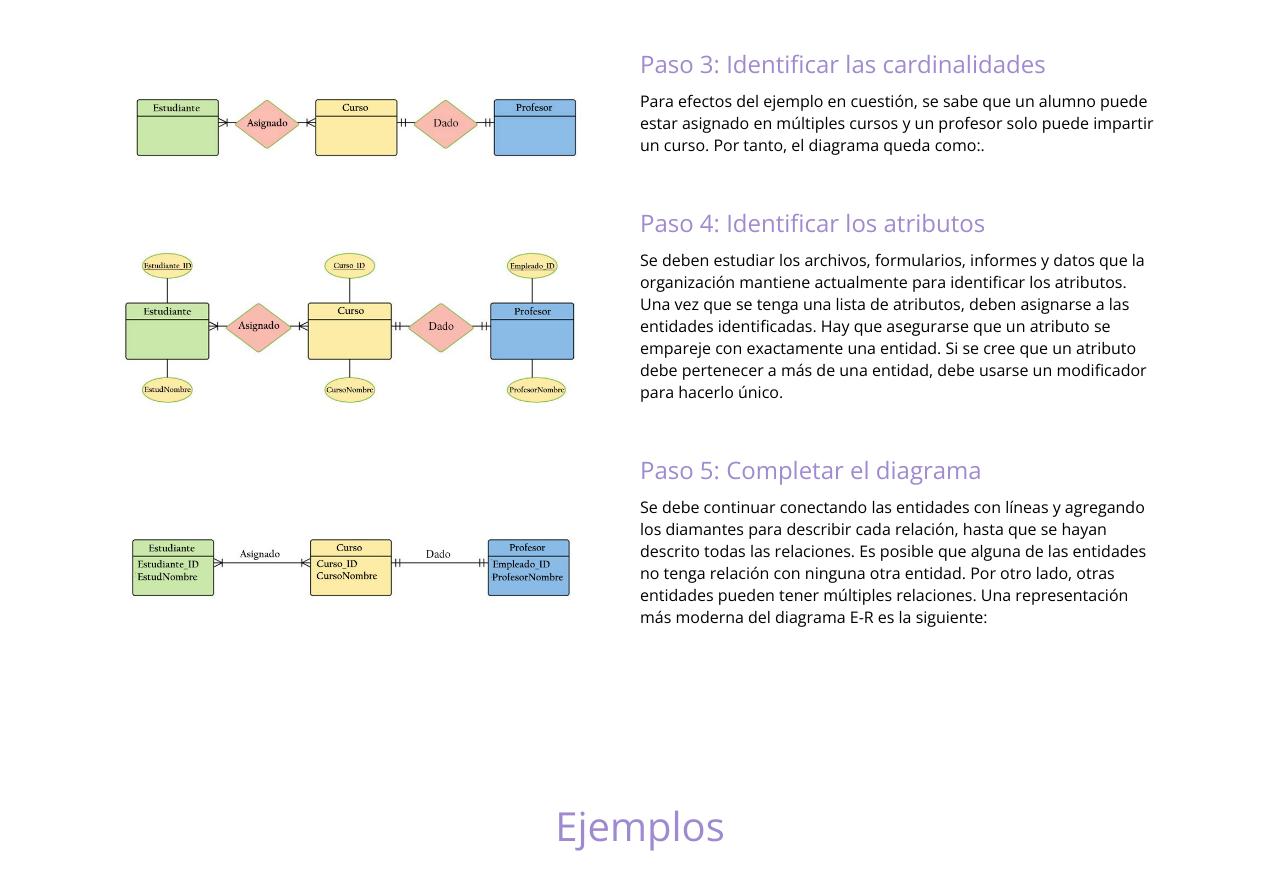
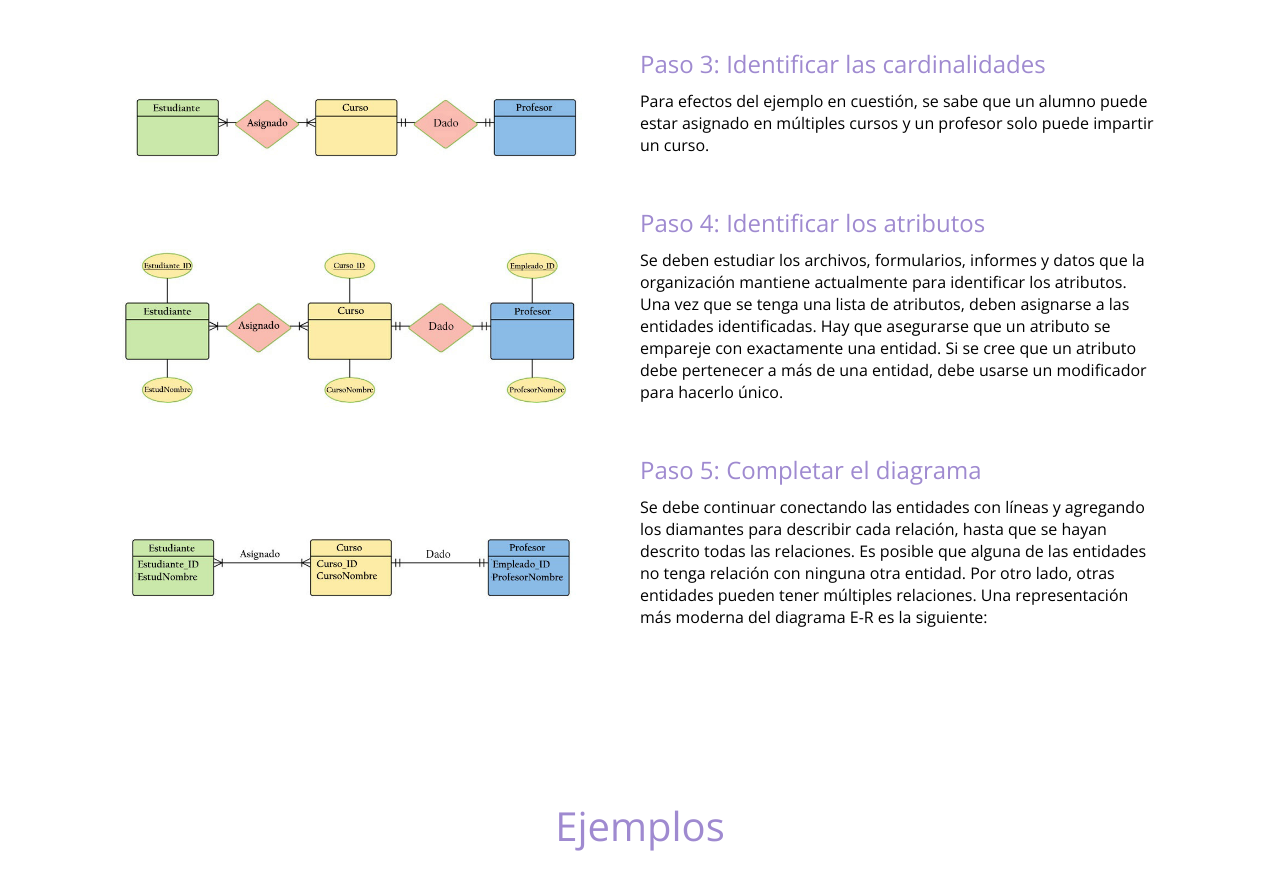
Before and after one commit to fernandofernandezuy/ModeloER, a plain HTML site: page index.html in a window 1280 px wide. Shown: the part 3539-4429 px from the top of the page. Drawn offline with nearby package versions, Linux system fonts and the light colour scheme.

Commit message:
Arreglo errores en el texto

```diff
--- a/index.html
+++ b/index.html
@@ -201,8 +201,7 @@
                                 <h2 class="subtitulos">Paso 3: Identificar las cardinalidades</h2>
 
                                 <p>Para efectos del ejemplo en cuestión, se sabe que un alumno puede estar asignado en
-                                    múltiples cursos y un profesor solo puede impartir un curso. Por tanto, el diagrama
-                                    queda como:.</p>
+                                    múltiples cursos y un profesor solo puede impartir un curso.</p>
                             </div>
 
                         </div>
```
